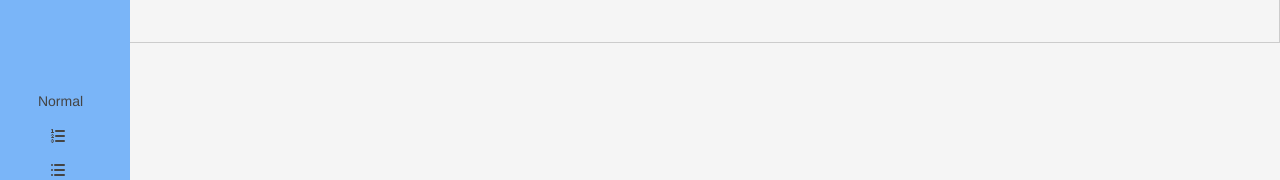
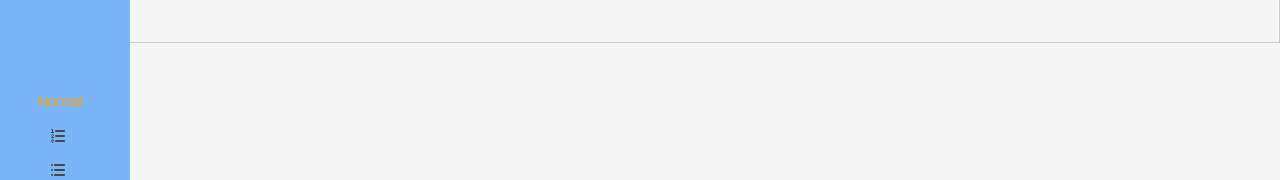
Before and after one commit to IgnacioR97/react-habits, a React (Vite) app: page / in a window 1280 px wide. Shown: the top 180 px of the page. Built offline with nearby package versions, Linux system fonts and the light colour scheme.

Commit message:
timer resumed

```diff
--- a/src/index.css
+++ b/src/index.css
@@ -62,3 +62,7 @@ body {
 .ql-formats button {
   margin-top: 1rem;
 }
+
+.ql-snow .ql-picker {
+  color: orange;
+}
```
